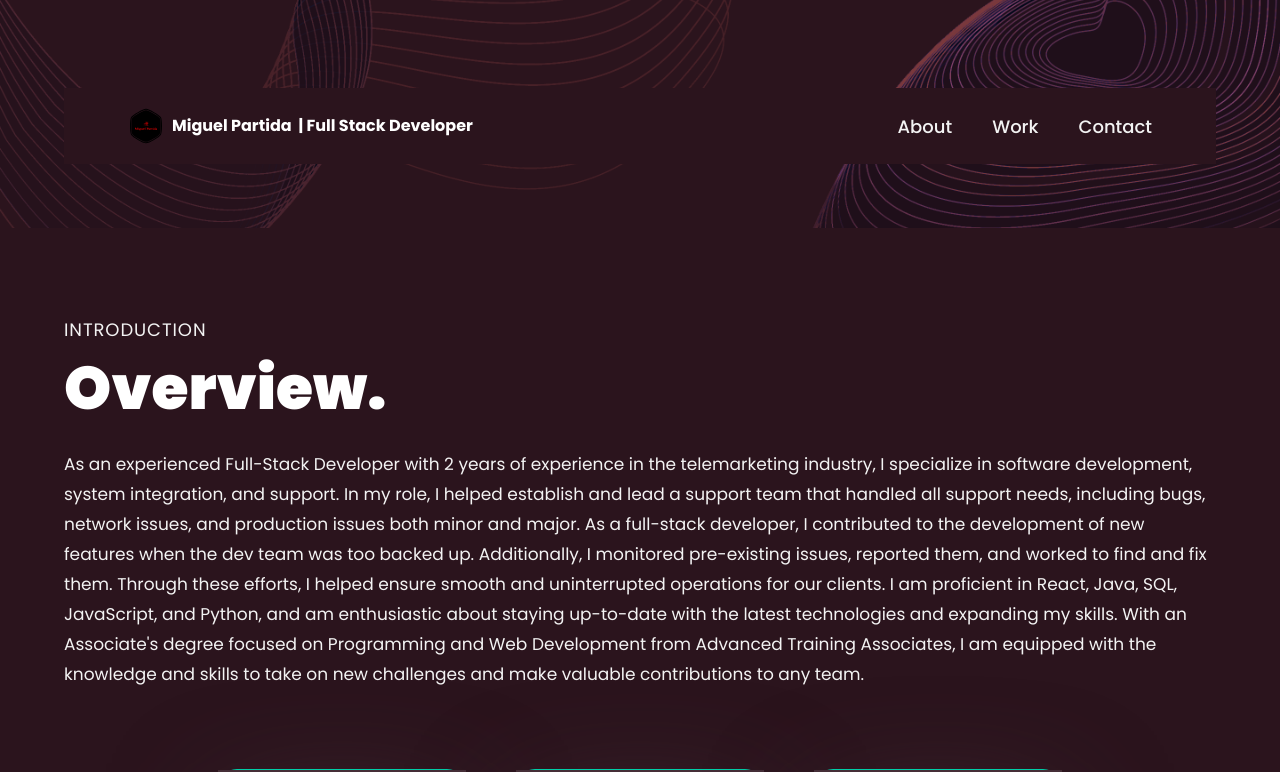
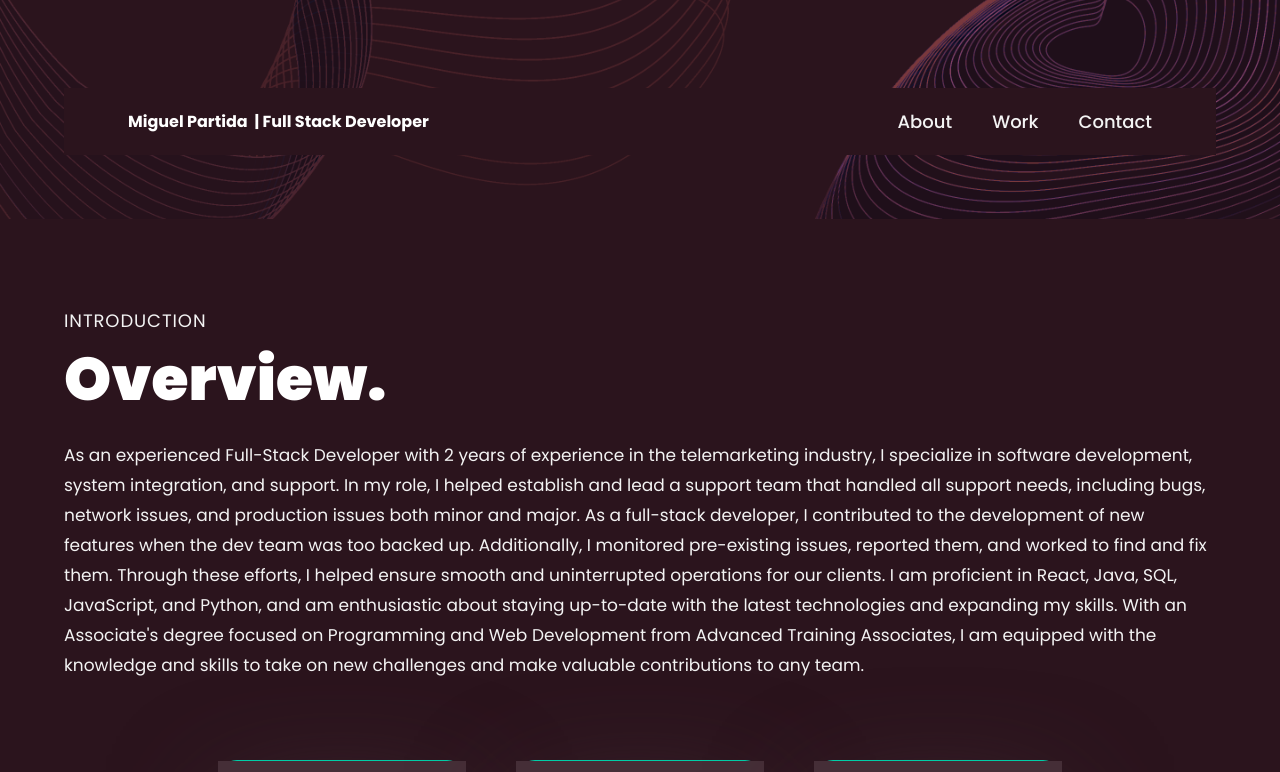
Before and after one commit to Mpartz21/Miguels-Portfolio, a React (Vite) app: page / in a window 1280 px wide. Shown: the top 772 px of the page. Built offline with nearby package versions, Linux system fonts and the light colour scheme.

Commit message:
Navbar updates

```diff
--- a/src/components/Navbar.jsx
+++ b/src/components/Navbar.jsx
@@ -2,7 +2,7 @@ import React, { useEffect, useState } from 'react';
 import { Link } from 'react-router-dom';
 import { styles } from '../styles';
 import { navLinks } from '../constants';
-import { logoWhite, menu, close } from '../assets';
+import {  menu, close } from '../assets';
 import SectionWrapper from '../hoc/SectionWrapper';
 
 const Navbar = () => {
@@ -23,11 +23,6 @@ const Navbar = () => {
 						window.scrollTo(0, 0);
 					}}
 				>
-					<img
-						src={logoWhite}
-						alt='logo'
-						className='w-9 h-9 object-contain'
-					/>
 					<p className='text-white text-18[18px] font-bold cursor-pointer flex'>
 						Miguel Partida &nbsp;<span className='sm:block hidden'>| Full Stack Developer </span>
 					</p>
```
